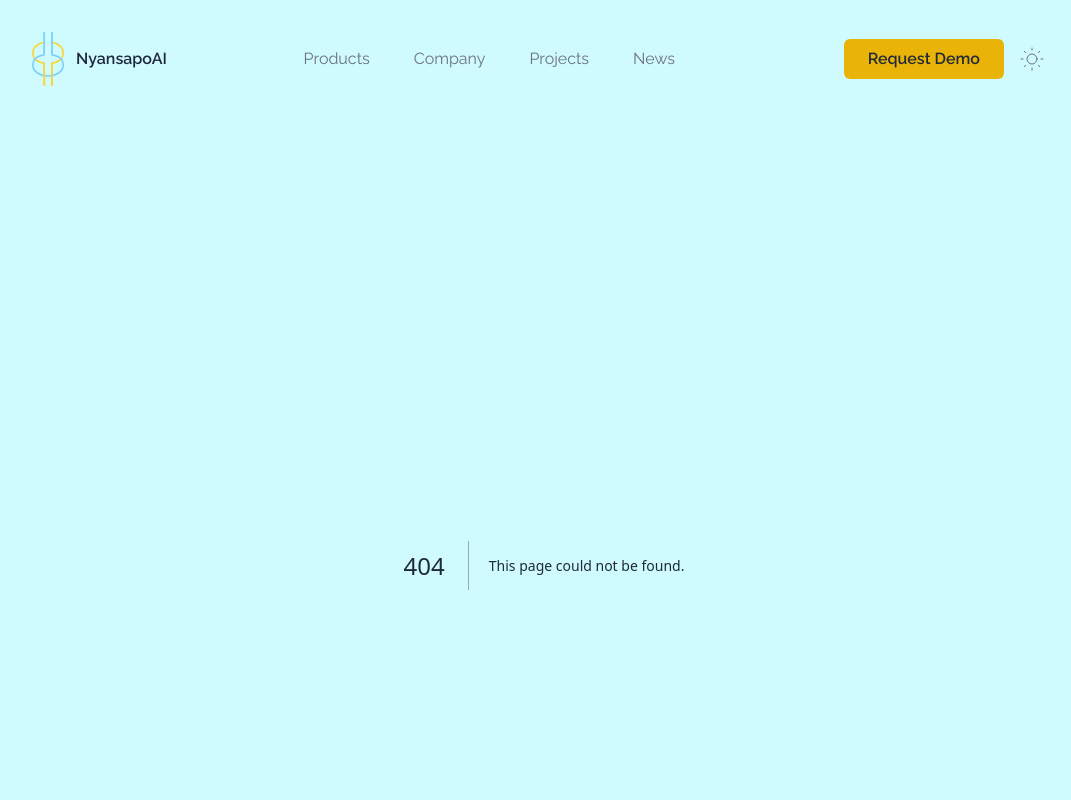
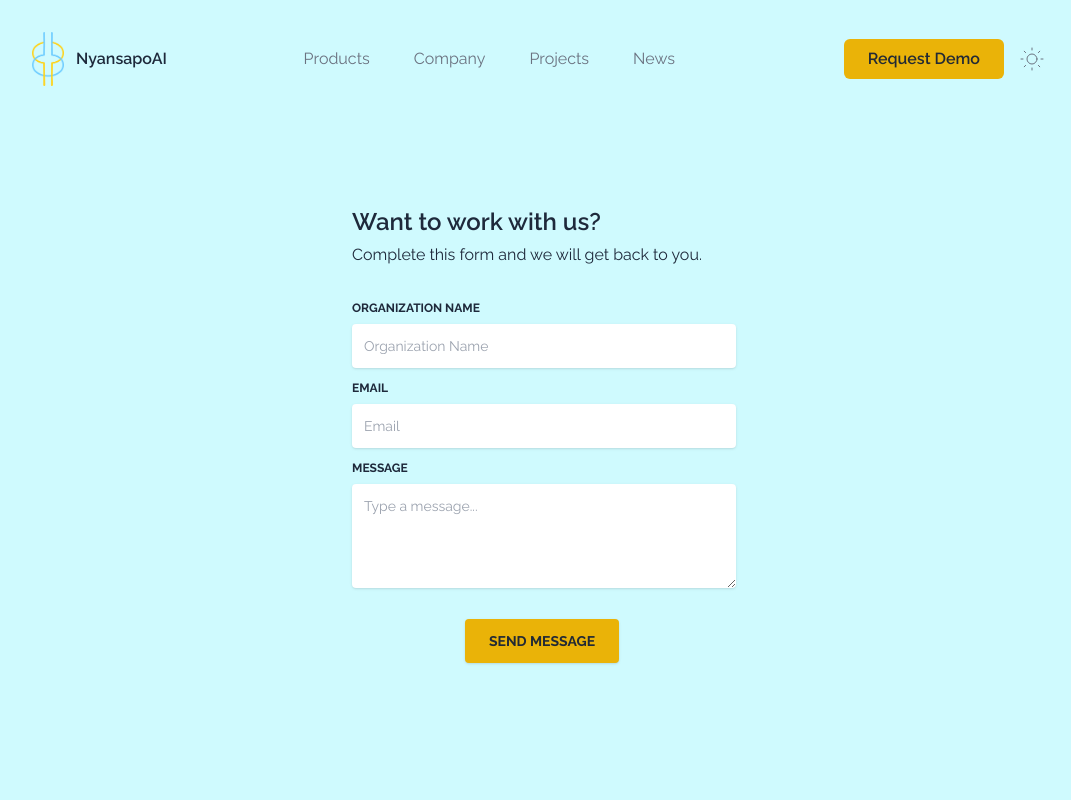
Before and after one commit to NyansapoAI/website, a Next.js app: page /contact in a window 1280 px wide. Before the commit this address had no page. Shown: the top 800 px of the page, without its empty margins (96-1167 px from the left). Built offline with nearby package versions, Linux system fonts and the light colour scheme.

Commit message:
update:changed  page name from book to contact

```diff
--- a/src/app/book/page.tsx
+++ b/src/app/contact/page.tsx
@@ -22,12 +22,12 @@ function page({}: Props) {
                       className="block uppercase text-xs font-bold mb-2"
                       htmlFor="full-name"
                     >
-                      Full Name
+                      Organization Name
                     </label>
                     <input
                       type="text"
                       className="border-0 px-3 py-3  rounded text-sm shadow focus:outline-none focus:ring w-full ease-linear transition-all duration-150"
-                      placeholder="Full Name"
+                      placeholder="Organization Name"
                     />
                   </div>
 
--- a/src/app/navbar.tsx
+++ b/src/app/navbar.tsx
@@ -73,7 +73,7 @@ export default function Navbar() {
                       )
                     )}
                     <Link
-                      href="/book"
+                      href="/contact"
                       className="w-full px-6 py-2 mt-4 text-center text-dark bg-yellow-500 rounded-md lg:ml-5"
                     >
                       <span className="">Request Demo</span>
@@ -114,7 +114,7 @@ export default function Navbar() {
 
         <div className="hidden mr-3 space-x-4 lg:flex">
           <Link
-            href="/book"
+            href="/contact"
             className="px-6 py-2 text-dark font-semibold bg-yellow-500 rounded-md md:ml-5"
           >
             <span className="">Request Demo</span>
--- a/src/app/sections/cta.tsx
+++ b/src/app/sections/cta.tsx
@@ -13,7 +13,7 @@ export default function Cta() {
       </div>
       <div className="flex-shrink-0 relative z-20 w-full text-center lg:w-auto">
         <Link
-          href="/book"
+          href="/contact"
           className="inline-block py-3 mx-auto text-xl  text-center font-semibold text-dark bg-yellow-500 rounded-md px-7 lg:px-10 lg:py-5 "
         >
           Request Demo
--- a/src/app/sections/hero.tsx
+++ b/src/app/sections/hero.tsx
@@ -20,7 +20,7 @@ export default function Hero({}: Props) {
 
             <div className="flex flex-wrap gap-4  items-center">
               <Link
-                href="/book"
+                href="/contact"
                 className="px-8 py-4 text-lg font-medium text-center text-slate-800 bg-yellow-500 rounded-md inine "
               >
                 Request Demo
```
